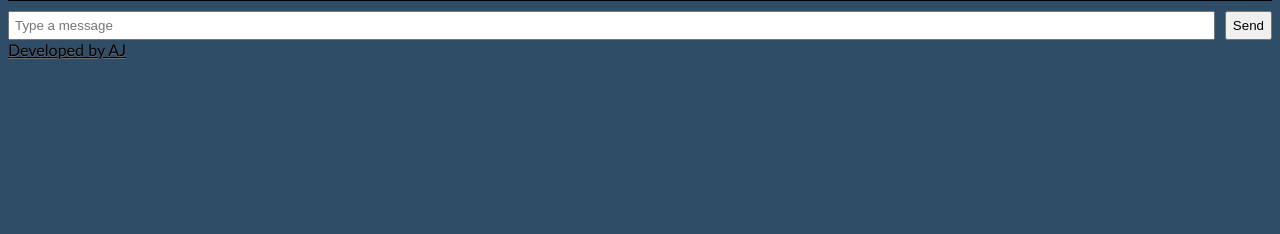
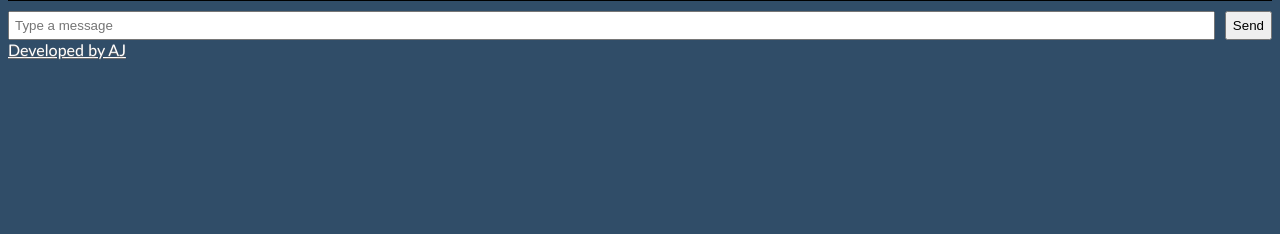
Before and after one commit to thaiga123/flask-chat-app, a Flask app: page / in a window 1280 px wide. Shown: the part 422-656 px from the top of the page. Run offline with Flask 3, Linux system fonts and the light colour scheme; data that the repository does not hold is empty.

Commit message:
Developed by aj

```diff
--- a/templates/chat.html
+++ b/templates/chat.html
@@ -36,6 +36,7 @@
         footer {
             font-family: "Gill Sans MT";
             text-shadow: 0px 1px 1px rgb(112, 109, 109);
+            color:white
         }
     </style>
 </head>
```
